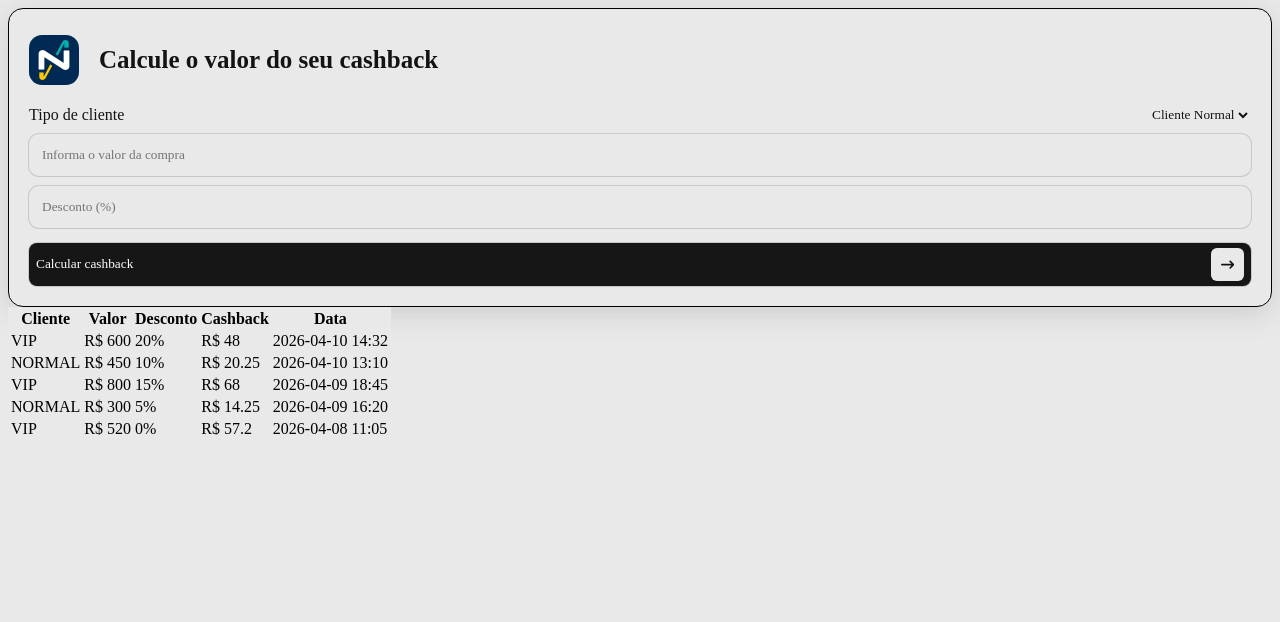
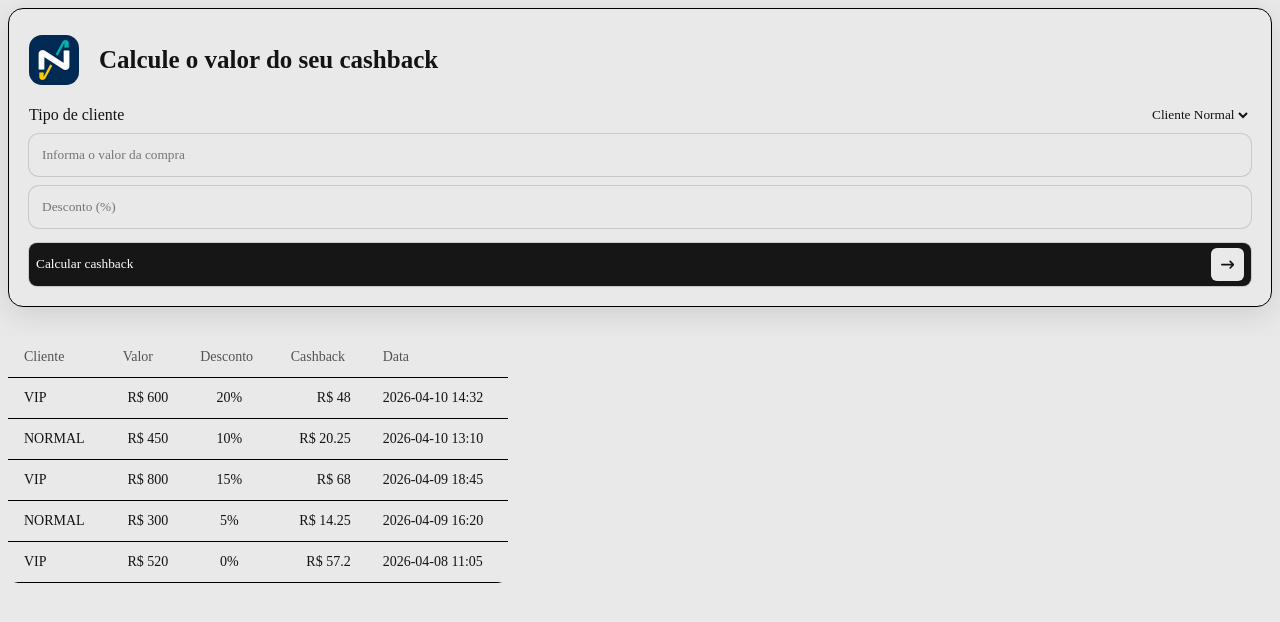
Before and after one commit to taylan04/nology-cashback-app, a React (Vite) app in the folder front-end/: page / in a window 1280 px wide. Shown: the top 622 px of the page. Built offline with nearby package versions, Linux system fonts and the light colour scheme; a web font is replaced by a local one.

Commit message:
feat: estilizando tabela de consultas

```diff
--- a/front-end/src/components/form/Form.module.css
+++ b/front-end/src/components/form/Form.module.css
@@ -35,8 +35,7 @@
     border-radius: 10px;
     border: none;
     background-color: transparent;
-    box-shadow: rgba(0, 0, 0, 0.02) 0px 1px 3px 0px,
-                var(--color-input-border) 0px 0px 0px 1px;
+    box-shadow: rgba(0, 0, 0, 0.02) 0px 1px 3px 0px, var(--color-input-border) 0px 0px 0px 1px;
     padding: 13px;
     color: var(--color-text);
 }
@@ -61,8 +60,7 @@
     border-radius: 8px;
     border: none;
     background-color: var(--color-button-bg);
-    box-shadow: rgba(0, 0, 0, 0.02) 0px 1px 3px 0px,
-                var(--color-input-border) 0px 0px 0px 1px;
+    box-shadow: rgba(0, 0, 0, 0.02) 0px 1px 3px 0px, var(--color-input-border) 0px 0px 0px 1px;
     padding: 5px 7px;
     color: var(--color-button-text);
     display: flex;
--- a/front-end/src/components/historico/Historico.jsx
+++ b/front-end/src/components/historico/Historico.jsx
@@ -1,10 +1,19 @@
 import styles from './Historico.module.css'
 
 export default function Historico({historico}) {
+
+    if (historico.length === 0) {
     return (
-        <table>
+      <div className={styles.Empty}>
+        Nenhuma consulta realizada ainda
+      </div>
+    )}
+
+    return (
+        <div className={styles.TableWrapper}>
+            <table className={styles.Tabela}>
                 <thead>
-                <tr className={styles.header}>
+                    <tr className={styles.Header}>
                         <th>Cliente</th>
                         <th>Valor</th>
                         <th>Desconto</th>
@@ -12,7 +21,7 @@ export default function Historico({historico}) {
                         <th>Data</th>
                     </tr>
                 </thead>
-            <tbody className={styles.corpoTabela}>
+                <tbody className={styles.CorpoTabela}>
                     {historico.map((item, index) => (
                     <tr className={styles.celula} key={index}>
                         <td>{item.tipo_cliente}</td>
@@ -24,5 +33,6 @@ export default function Historico({historico}) {
                     ))}
                 </tbody>
             </table>
+        </div>
     )
 }
--- a/front-end/src/components/historico/Historico.module.css
+++ b/front-end/src/components/historico/Historico.module.css
@@ -1,3 +1,55 @@
-.header > th {
-    color: var(#131313);
+.TableWrapper {
+  width: 100%;
+  overflow-x: auto;
+  margin-top: 30px;
 }
+
+.Tabela {
+  border-collapse: collapse;
+  background-color: var(--color-background);
+  border-radius: 10px;
+  overflow: hidden;
+  min-width: 500px;
+}
+
+.Header th {
+  text-align: left;
+  padding: 12px 16px;
+  font-weight: 500;
+  font-size: 14px;
+  color: var(--color-text);
+  opacity: 0.7;
+  border-bottom: 1px solid var(--color-border);
+}
+
+.CorpoTabela td {
+  padding: 12px 16px;
+  font-size: 14px;
+  color: var(--color-text);
+  border-bottom: 1px solid var(--color-border);
+  white-space: nowrap;
+}
+
+.CorpoTabela td:nth-child(2),
+.CorpoTabela td:nth-child(4) {
+  text-align: right;
+}
+
+.CorpoTabela td:nth-child(3) {
+  text-align: center;
+}
+
+.celula {
+  background-color: transparent;
+}
+
+.celula:nth-child(even) {
+  background-color: rgba(0, 0, 0, 0.02);
+}
+
+.Empty {
+  text-align: center;
+  padding: 30px;
+  color: var(--color-text);
+  opacity: 0.6;
+}
```
Also changed, not shown: front-end/public/mockHistorico.json (added, +42 -0 lines), front-end/src/pages/Home.module.css (added). Lines whose indentation alone changed are shown as unchanged.
